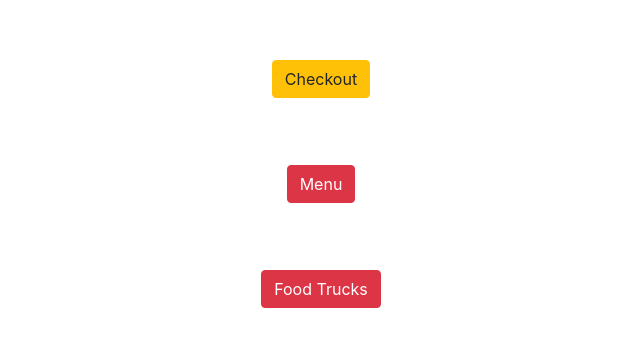
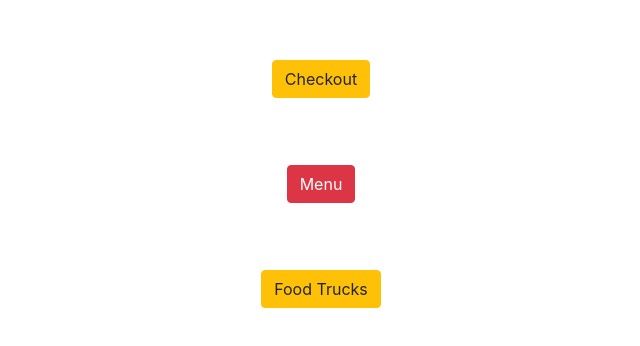
Before and after one commit to julioahurtado/Truck-d, a React (Create React App) app in the folder UI-Files/: page /customer in a window 1280 px wide. Shown: the part 216-562 px from the top of the page, without its empty margins (319-959 px from the left). Built offline with nearby package versions, Linux system fonts and the light colour scheme.

Commit message:
changed color of food trucks button

```diff
--- a/UI-Files/src/modules/Customer/pages/CustomerLandingPage.tsx
+++ b/UI-Files/src/modules/Customer/pages/CustomerLandingPage.tsx
@@ -37,7 +37,7 @@ export default class CustomerLandingPage extends React.Component<any> {
                             <Col className="customer">
                                 <Row>
                                     <Link to={`/customer/foodtrucks`}>
-                                        <Button variant="danger">Food Trucks</Button>
+                                        <Button variant="warning">Food Trucks</Button>
                                     </Link>
                                 </Row>
                             </Col>
```
